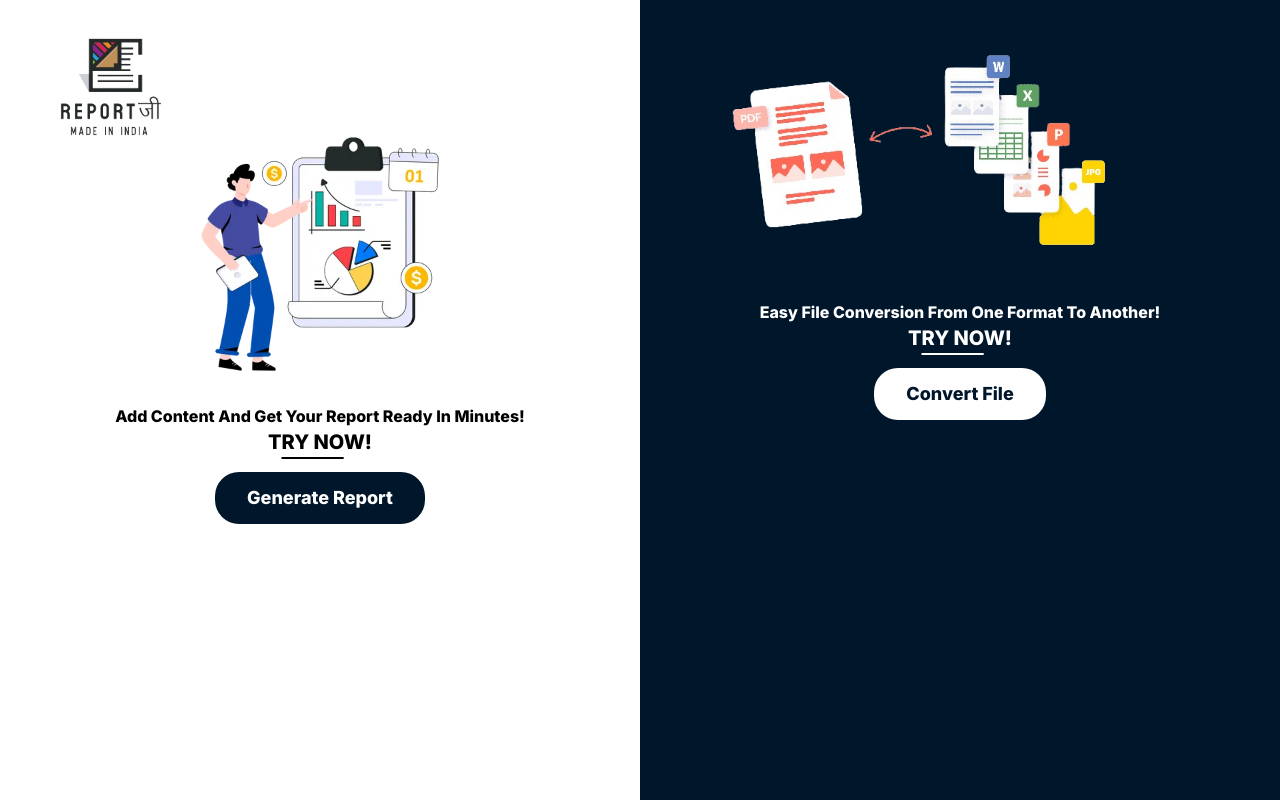
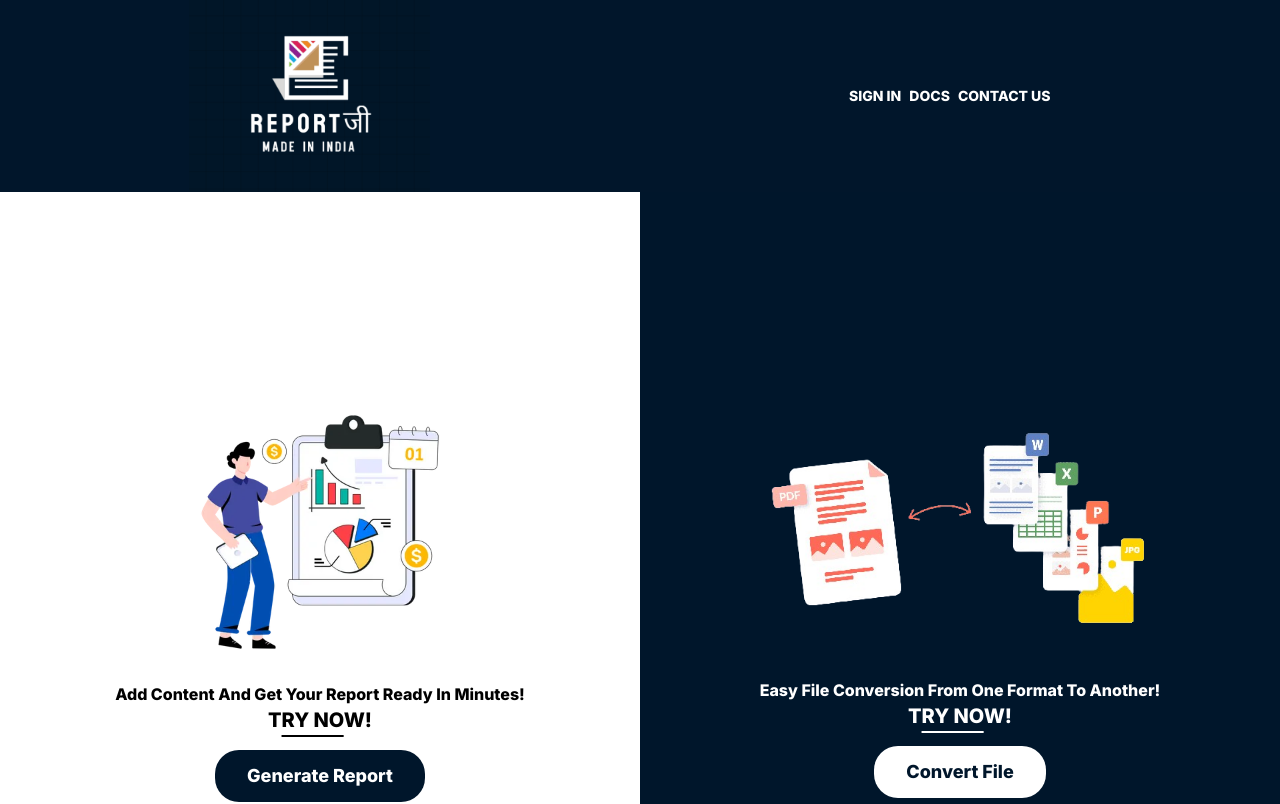
Before and after one commit to vbv-nyk/reportji-frontend, a Next.js app: page /choice in a window 1280 px wide. Shown: the top 804 px of the page. Built offline with nearby package versions, Linux system fonts and the light colour scheme.

Commit message:
Choice page is now responsive

```diff
--- a/app/choice/page.tsx
+++ b/app/choice/page.tsx
@@ -3,37 +3,56 @@ import ButtonBlue1 from "../Components/Buttons/ButtonBlue1";
 import ButtonWhite2 from "../Components/Buttons/ButtonWhite2";
 import Navbar from "../Components/Navbar";
 import Logo1 from "../Components/Images/Logo1";
+import Logo2 from "../Components/Images/Logo2";
 
 export default function Page() {
-    return <>
-        <div className="h-screen grid grdi-cols-1  md:grid-cols-2">
-            <div className="flex flex-col items-center p-2">
-                    <div className="-mb-16 self-start">
-                        <Logo1/>
+  return (
+    <div className="h-screen">
+
+      <div className="bg-[#01162B] flex items-center justify-around">
+        <Logo2/>
+        <Navbar />
       </div>
+      <div className="h-full">
+        <div className="h-full grid grid-cols-1  md:grid-cols-2">
+          <div className="h-full flex flex-col justify-center items-center p-2">
             <img className="h-[300px] " src="images/generate_report.png"></img>
             <div className="flex flex-col items-center gap-4">
               <div className="flex flex-col">
-                            <p className="font-extrabold text-center">Add Content And Get Your Report Ready In Minutes!</p>
-                            <div className="text-center text-xl font-extrabold uppercase">T<span className="underline underline-offset-8">ry no</span>w!</div>
+                <p className="font-extrabold text-center">
+                  Add Content And Get Your Report Ready In Minutes!
+                </p>
+                <div className="text-center text-xl font-extrabold uppercase">
+                  T<span className="underline underline-offset-8">ry no</span>w!
+                </div>
               </div>
               <Link href={"/reportgen"}>
-                            <ButtonBlue1/>
+                <ButtonBlue1 />
               </Link>
             </div>
           </div>
           <div className="h-full bg-[#00162B] p-2">
-                <div>
-                    <img className="px-12 -mt-[8px] h-[300px] min-w-[300px]" src="images/file_conversion.png"></img>
+            <div className="h-full flex flex-col justify-center items-center">
+              <img
+                className="px-12 -mt-[8px] h-[300px] min-w-[300px]"
+                src="images/file_conversion.png"
+              ></img>
               <div className="flex flex-col items-center gap-4">
                 <div className="flex flex-col">
-                            <p className="font-extrabold text-center text-white">Easy File Conversion From One Format To Another!</p>
-                            <div className="text-center text-xl text-white font-extrabold uppercase">T<span className="underline underline-offset-8">ry no</span>w!</div>
+                  <p className="font-extrabold text-center text-white">
+                    Easy File Conversion From One Format To Another!
+                  </p>
+                  <div className="text-center text-xl text-white font-extrabold uppercase">
+                    T<span className="underline underline-offset-8">ry no</span>
+                    w!
                   </div>
-                        <ButtonWhite2/>
+                </div>
+                <ButtonWhite2 />
               </div>
             </div>
           </div>
         </div>
-    </>
+      </div>
+    </div>
+  );
 }
```
Lines whose indentation alone changed are shown as unchanged.
